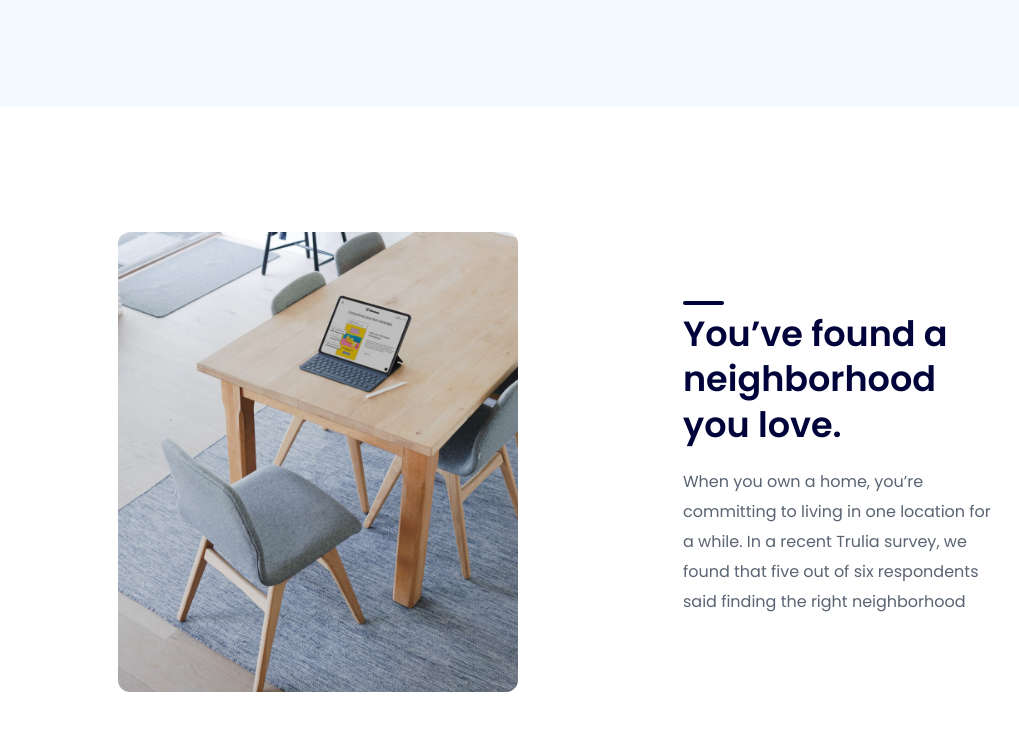
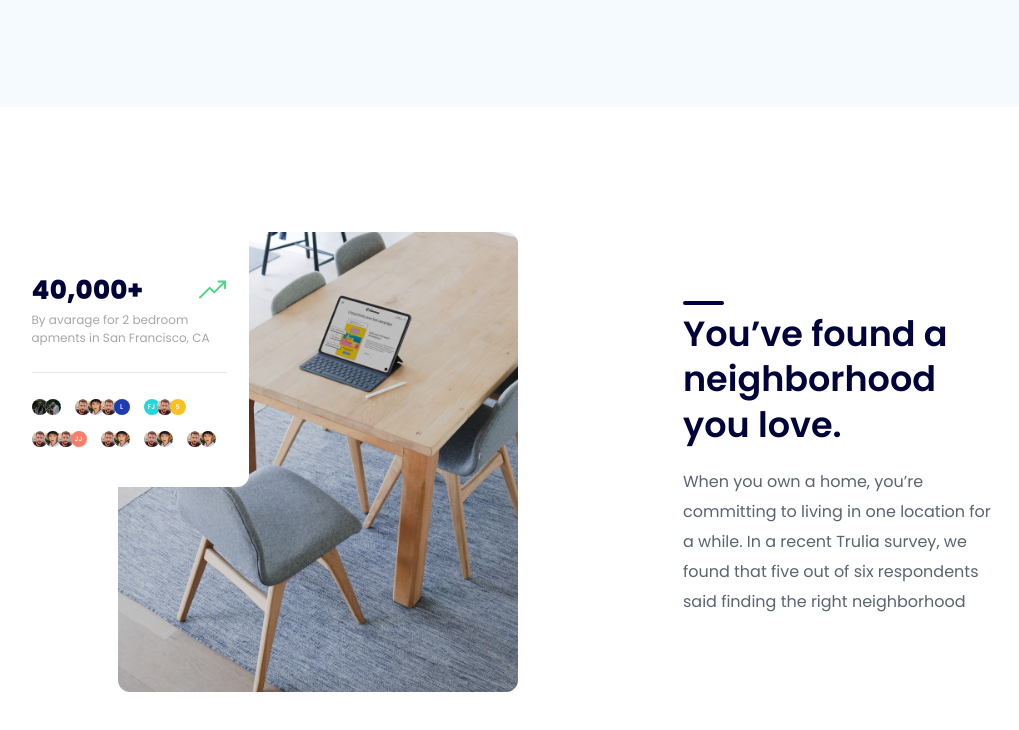
Before and after one commit to dunlokdev/f8-project-1, a plain HTML site: page index.html in a window 1280 px wide. Shown: the part 2559-3289 px from the top of the page, without its empty margins (122-1141 px from the left). Drawn offline with Linux system fonts and the light colour scheme.

Commit message:
Làm phần Stats #3

```diff
--- a/assets/css/style.css
+++ b/assets/css/style.css
@@ -370,17 +370,82 @@ a {
   width: 50%;
 }
 
-.stats .img-block img {
+.stats .img-block {
+  position: relative;
+}
+
+.stats .stats-trend {
+  position: absolute;
+  top: 0;
+  left: 0;
+  width: 239px;
+  padding: 45px 22px 40px;
+  border-radius: 0px 0px 12px 12px;
+  background: #ffffff;
+}
+
+.stats-trend .value {
+  font-weight: 700;
+  font-size: 2.6rem;
+  letter-spacing: 0.01em;
+  color: #000339;
+}
+
+.stats-trend .icon {
+  margin-left: auto;
+}
+
+.stats-trend .desc {
+  margin-top: 8px;
+  font-weight: 400;
+  font-size: 1.2rem;
+  line-height: 1.5;
+  color: #a7a7a7;
+}
+
+.stats .separate {
+  margin-top: 25px;
+  height: 1.2px;
+  background: #e9e9e9;
+}
+
+.stats .avatar-block {
+  margin-top: 26px;
+  display: flex;
+  flex-wrap: wrap;
+  gap: 16px 14px;
+}
+
+.stats .avatar-group {
+  display: flex;
+  margin-left: 3px;
+}
+
+.stats .avatar {
+  width: 16px;
+  height: 16px;
+  object-fit: cover;
+  border-radius: 50%;
+  margin-left: -3px;
+  color: #ffffff;
+  background: var(--bg-color, #fff);
+  font-weight: 450;
+  font-size: 0.7rem;
+  line-height: 16px;
+  text-align: center;
+}
+
+.stats .info {
+  padding: 79px 0 0 165px;
+}
+
+.stats .img-block .image {
   display: block;
   margin-left: auto;
   width: 400px;
   height: 460px;
   object-fit: cover;
   border-radius: 12px;
-}
-
-.stats .info {
-  padding: 79px 0 0 165px;
 }
 
 .stats .sub-tilte {
@@ -403,7 +468,7 @@ a {
   border-radius: 12px;
 }
 
-.stats .desc {
+.stats .info .desc {
   width: 309px;
   margin-top: 20px;
   font-weight: 400;
--- a/index.html
+++ b/index.html
@@ -265,9 +265,131 @@
           <div class="row">
             <div class="img-block">
               <img
+                class="image"
                 src="./assets/img/stats-img-2.jpg"
                 alt="You’ve found a neighborhood you love."
               />
+
+              <!-- Trend -->
+              <div class="stats-trend">
+                <div class="row">
+                  <strong class="value">40,000+</strong>
+                  <img
+                    src="./assets/img/arrow-right-up.svg"
+                    alt=""
+                    class="icon"
+                  />
+                </div>
+                <p class="desc">
+                  By avarage for 2 bedroom apments in San Francisco, CA
+                </p>
+
+                <div class="separate"></div>
+
+                <!-- Avatar block -->
+                <div class="avatar-block">
+                  <div class="avatar-group">
+                    <img
+                      src="./assets/img/avatar-7.jpg"
+                      alt=""
+                      class="avatar"
+                    />
+                    <img
+                      src="./assets/img/avatar-8.jpg"
+                      alt=""
+                      class="avatar"
+                    />
+                  </div>
+
+                  <div class="avatar-group">
+                    <img
+                      src="./assets/img/avatar-1.jpg"
+                      alt=""
+                      class="avatar"
+                    />
+                    <img
+                      src="./assets/img/avatar-2.jpg"
+                      alt=""
+                      class="avatar"
+                    />
+                    <img
+                      src="./assets/img/avatar-1.jpg"
+                      alt=""
+                      class="avatar"
+                    />
+                    <div class="avatar" style="--bg-color: #1f3bb1">L</div>
+                  </div>
+
+                  <div class="avatar-group">
+                    <div class="avatar" style="--bg-color: #24d6d9">FJ</div>
+
+                    <img
+                      src="./assets/img/avatar-1.jpg"
+                      alt=""
+                      class="avatar"
+                    />
+                    <div class="avatar" style="--bg-color: #f8c120">S</div>
+                  </div>
+
+                  <div class="avatar-group">
+                    <img
+                      src="./assets/img/avatar-1.jpg"
+                      alt=""
+                      class="avatar"
+                    />
+                    <img
+                      src="./assets/img/avatar-2.jpg"
+                      alt=""
+                      class="avatar"
+                    />
+                    <img
+                      src="./assets/img/avatar-1.jpg"
+                      alt=""
+                      class="avatar"
+                    />
+                    <div class="avatar" style="--bg-color: #f97f6b">JJ</div>
+                  </div>
+
+                  <div class="avatar-group">
+                    <img
+                      src="./assets/img/avatar-1.jpg"
+                      alt=""
+                      class="avatar"
+                    />
+                    <img
+                      src="./assets/img/avatar-2.jpg"
+                      alt=""
+                      class="avatar"
+                    />
+                  </div>
+
+                  <div class="avatar-group">
+                    <img
+                      src="./assets/img/avatar-1.jpg"
+                      alt=""
+                      class="avatar"
+                    />
+                    <img
+                      src="./assets/img/avatar-2.jpg"
+                      alt=""
+                      class="avatar"
+                    />
+                  </div>
+
+                  <div class="avatar-group">
+                    <img
+                      src="./assets/img/avatar-1.jpg"
+                      alt=""
+                      class="avatar"
+                    />
+                    <img
+                      src="./assets/img/avatar-2.jpg"
+                      alt=""
+                      class="avatar"
+                    />
+                  </div>
+                </div>
+              </div>
             </div>
             <div class="info">
               <h2 class="sub-tilte">You’ve found a neighborhood you love.</h2>
```
Also changed, not shown: assets/img/arrow-right-up.svg (added), assets/img/avatar-1.jpg (added), assets/img/avatar-2.jpg (added), assets/img/avatar-3.webp (added), assets/img/avatar-4.jpg (added), assets/img/avatar-5.jpg (added), assets/img/avatar-6.jpg (added), assets/img/avatar-7.jpg (added), assets/img/avatar-8.jpg (added).
